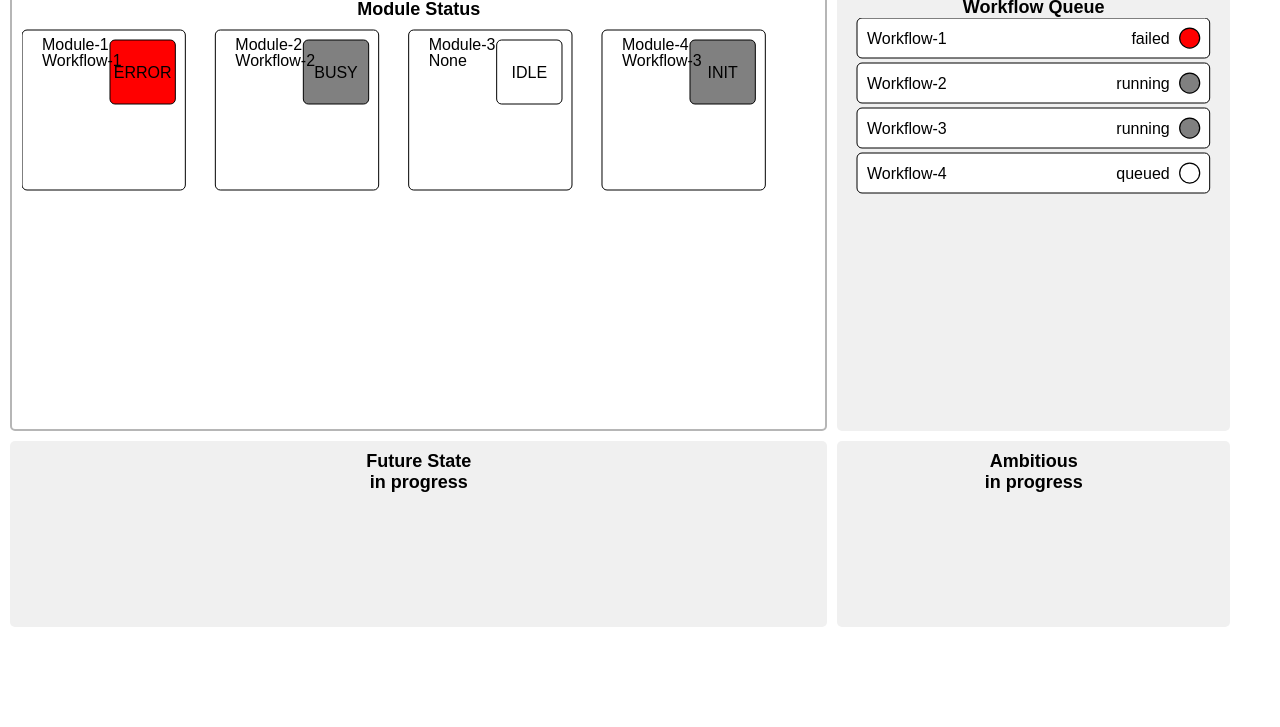
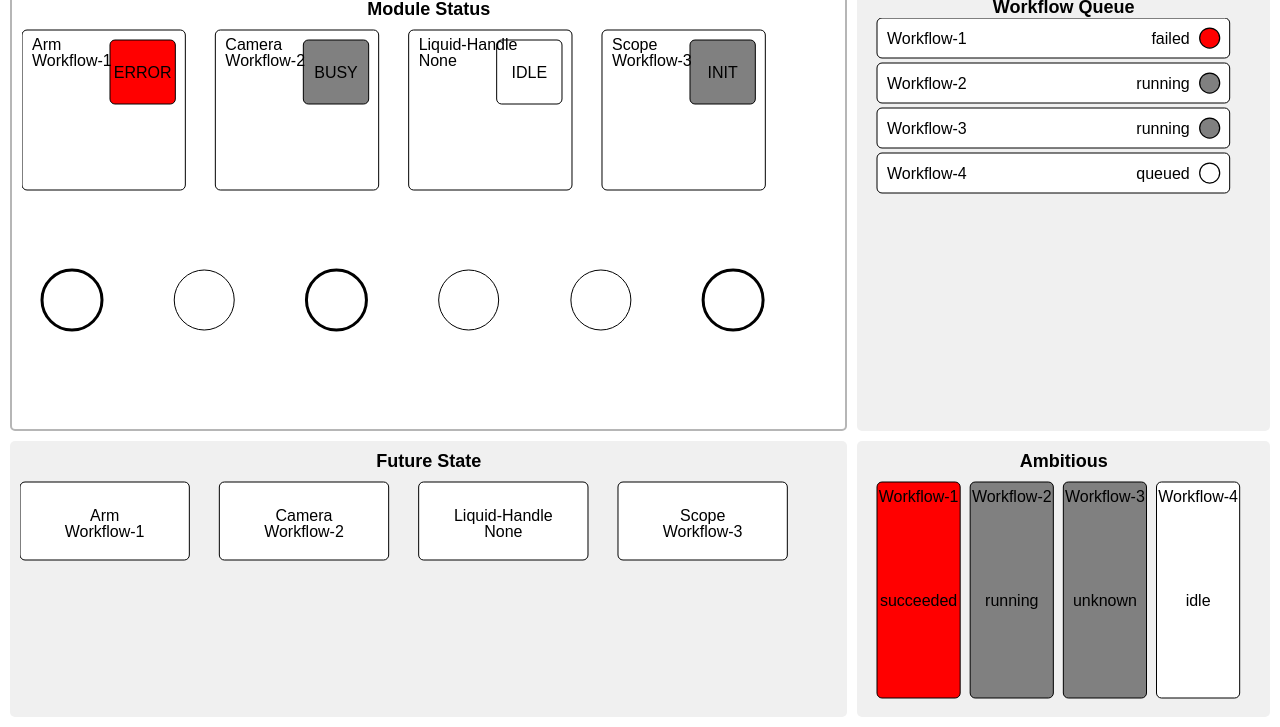
Before and after one commit to Dheerajkumarbuchala/cs529FinalProject, a website: page public/index.html in a window 1280 px wide. Shown: the part 73-800 px from the top of the page. Drawn offline with nearby package versions, Linux system fonts and the light colour scheme.

Commit message:
cleaning code

```diff
--- a/public/index.html
+++ b/public/index.html
@@ -34,14 +34,12 @@
         <!-- Box 3: Future State -->
         <div class="box" id="future-state">
             <h2 class="box-header">Future State</h2>
-            <h2 class="box-header">in progress</h2>
             <!-- Content for Future State box goes here -->
         </div>
 
         <!-- Box 4: Ambitious -->
         <div class="box" id="ambitious">
             <h2 class="box-header">Ambitious</h2>
-            <h2 class="box-header">in progress</h2>
             <!-- Content for Ambitious box goes here -->
         </div>
     </div>
--- a/public/scripts/app.js
+++ b/public/scripts/app.js
@@ -9,7 +9,7 @@ fetch("/public/data/data.json").then((response) => {
 })
 
 function fetchingData(data){
-    console.log(data);
+    //console.log(data);
 }
 
 // List of all possible statuses for data items
@@ -24,16 +24,17 @@ const allStatus = ["INIT", "new",             // New Item  => Show Gray on Modul
                    "ERROR", "failed",         // Error     => Red
                    "UNKNOWN", "unknown"];     // Unknown   => Blue
 
+// Style variables
 const padding = 10;
+const cornerRadius = 5;
 
+// D3 functional variables
 let clicked = false;
 let links = [];
 
 document.addEventListener("DOMContentLoaded", function () {
-    // Get a reference to the workflow list container
-    const workflowList = document.getElementById("workflow-list");
 
-    // Load workcell state JSON from file
+    // Load workcell state JSON from file (TO DO)
 
     // Simulate loading workflows from a JSON file (replace with actual data loading)
     const workflowsData = [
@@ -46,21 +47,21 @@ document.addEventListener("DOMContentLoaded", function () {
 
     // Simulate loading modules from file
     const modulesData = [
-        { name: "Module-1", status: "ERROR", workflowRunID: "Workflow-1", locations: ["Location-1", "Location-2"] },
-        { name: "Module-2", status: "BUSY", workflowRunID: "Workflow-2", locations: ["Location-2", "Location-3", "Location-4"] },
-        { name: "Module-3", status: "IDLE", workflowRunID: "None", locations: ["Location-4", "Location-5"] },
-        { name: "Module-4", status: "INIT", workflowRunID: "Workflow-3", locations: ["Location-6"] },
+        { name: "Arm", status: "ERROR", workflowRunID: "Workflow-1", locations: ["Location-1", "Location-2"] },
+        { name: "Camera", status: "BUSY", workflowRunID: "Workflow-2", locations: ["Location-2", "Location-3", "Location-4"] },
+        { name: "Liquid-Handle", status: "IDLE", workflowRunID: "None", locations: ["Location-4", "Location-5"] },
+        { name: "Scope", status: "INIT", workflowRunID: "Workflow-3", locations: ["Location-6"] },
         // Add more module data as needed
     ];
 
     // Simulate loading locations from file
     const locationsData = [
-        { name: "Location-1", workflowRunID: "Workflow-1", modules: ["Module-1"] },
-        { name: "Location-2", workflowRunID: null, modules: ["Module-1", "Module-2"] },
-        { name: "Location-3", workflowRunID: "Workflow-2", modules: ["Module-2"] },
-        { name: "Location-4", workflowRunID: null, modules: ["Module-2", "Module-3"] },
-        { name: "Location-5", workflowRunID: null, modules: ["Module-3"] },
-        { name: "Location-6", workflowRunID: "Workflow-3", modules: ["Module-4"] },
+        { name: "Location-1", workflowRunID: "Workflow-1", modules: ["Arm"] },
+        { name: "Location-2", workflowRunID: null, modules: ["Arm", "Camera"] },
+        { name: "Location-3", workflowRunID: "Workflow-2", modules: ["Camera"] },
+        { name: "Location-4", workflowRunID: null, modules: ["Camera", "Liquid-Handle"] },
+        { name: "Location-5", workflowRunID: null, modules: ["Liquid-Handle"] },
+        { name: "Location-6", workflowRunID: "Workflow-3", modules: ["Scope"] },
     ];
 
     //Create color scale
@@ -69,34 +70,6 @@ document.addEventListener("DOMContentLoaded", function () {
 
     const statusLineColor = d3.scaleOrdinal().domain(allStatus)
         .range(["black", "black", "black", "black", "black", "black", "black", "silver", "silver", "black", "black", "black", "black"])
-
-    /*
-    // Function to create a workflow item
-    function createWorkflowItem(workflowData) {
-        const workflowItem = document.createElement("div");
-        workflowItem.className = "workflow";
-        workflowItem.innerText = workflowData.name;
-
-        const dropdown = document.createElement("div");
-        dropdown.className = "workflow-dropdown";
-        workflowData.protocols.forEach((protocol) => {
-            const protocolItem = document.createElement("li");
-            protocolItem.innerText = protocol;
-            dropdown.appendChild(protocolItem);
-        });
-
-        workflowItem.appendChild(dropdown);
-
-        workflowItem.addEventListener("click", function () {
-            if (dropdown.style.display === "block") {
-                dropdown.style.display = "none";
-            } else {
-                dropdown.style.display = "block";
-            }
-        });
-
-        return workflowItem;
-    }*/
 
     //** Panel Plots helper functions **//
     function enumerateItem(data)
@@ -129,6 +102,20 @@ document.addEventListener("DOMContentLoaded", function () {
         return svg;
     }
 
+    // Calculates the height and width of svg
+    function calculateHeightWidthSVG(svg)
+    {
+        var width = svg.style("width").replace("px", "");
+        var height = svg.style("height").replace("px", "");
+
+        return [height,width];
+    }
+
+    function translateStr(x, y)
+    {
+        return "translate(" + x + "," + y + ")";
+    }
+
     //** Functions to initialize panels **//
     function createModuleStatus(panelName) {
         // Get number of data items to draw
@@ -138,13 +125,12 @@ document.addEventListener("DOMContentLoaded", function () {
         var svg = initSVG(panelName);
 
         // Get bounds for SVG canvas and data item elements
-        var width = svg.style("width").replace("px", "");
-        var height = svg.style("height").replace("px", "");
+        var [height, width] = calculateHeightWidthSVG(svg);
 
-        var boxWidth = width/itemNum - (padding/2);
-        var boxHeight = height/2 - (padding/2);
-
+        // Sizes for SVG objects
+        var [boxWidth, boxHeight] = [width/itemNum - (padding/2), height/2 - (padding/2)];
         var [moduleWidth, moduleHeight] = [(boxWidth - (padding * 3)), (boxHeight) - padding];
+        var [statWidth, statHeight] = [moduleWidth/2.5, moduleHeight/2.5];
 
         // Create module block for each module
         svg.selectAll("g")
@@ -152,15 +138,15 @@ document.addEventListener("DOMContentLoaded", function () {
             .enter().append("g")
             .attr("id", function(d) { return d.name})
             .attr("transform", function(d, i) {
-                    return "translate(" + (boxWidth * i) + "," + padding + ")"});
+                    return translateStr(boxWidth * i , padding)});
 
-        // Add rectangles colored by status
+        // Add rectangles to show module container
         svg.selectAll("g")
             .append("rect")
             .attr('width', moduleWidth)
             .attr('height', moduleHeight)
-            .attr("rx", 5)
-            .attr("ry", 5)
+            .attr("rx", cornerRadius)
+            .attr("ry", cornerRadius)
             .attr('stroke', 'black')
             .attr('stroke-width', 1)
             .attr("fill", "white")
@@ -175,17 +161,15 @@ document.addEventListener("DOMContentLoaded", function () {
                     .attr("stroke-width", 1);
             });
 
-        var statWidth = moduleWidth/2.5;
-        var statHeight = moduleHeight/2.5;
-
+        // Add rectangle to show status
         svg.selectAll("g")
             .append("rect")
             .attr('width', statWidth)
             .attr('height', statHeight)
-            .attr("rx", 5)
-            .attr("ry", 5)
+            .attr("rx", cornerRadius)
+            .attr("ry", cornerRadius)
             .attr("transform", function(d) {
-                return "translate(" + ((moduleWidth - statWidth) - padding)  + "," + padding + ")"
+                return translateStr((moduleWidth - statWidth) - padding, padding)
             })
             .attr('stroke', 'black')
             .attr('stroke-width', 1)
@@ -205,7 +189,7 @@ document.addEventListener("DOMContentLoaded", function () {
         // Add text - Module Name
         svg.selectAll("g")
             .append("text")
-            .attr("x", padding * 2)
+            .attr("x", padding)
             .attr("y", padding * 2)
             .attr("text-anchor", "start")
             .attr("dy", "0em")
@@ -221,7 +205,7 @@ document.addEventListener("DOMContentLoaded", function () {
         // Add text - WorkflowRunID
         svg.selectAll("g")
             .append("text")
-            .attr("x", padding * 2)
+            .attr("x", padding)
             .attr("y", padding * 2)
             .attr("text-anchor", "start")
             .attr("dy", "1em")
@@ -252,7 +236,6 @@ document.addEventListener("DOMContentLoaded", function () {
 
 
         // Draw locations
-        /*
         var locItemNum = enumerateItem(locationsData); //using dummy data for testing
         var locBoxWidth = width/locItemNum;
 
@@ -272,7 +255,7 @@ document.addEventListener("DOMContentLoaded", function () {
         locs = svg.selectAll(".location");
 
         locs.attr("transform", function(d,i) {
-            return "translate(" + ((locBoxWidth*i) + (padding*2) + locRadius) + "," + (height/1.25) + ")";
+            return translateStr((locBoxWidth*i) + (padding*2) + locRadius, height/1.25 );
         });
 
         locs.attr("stroke", "black")
@@ -286,7 +269,6 @@ document.addEventListener("DOMContentLoaded", function () {
                     return 3;
                 }
             });
-        */
 
     }
 
@@ -303,8 +285,9 @@ document.addEventListener("DOMContentLoaded", function () {
         var width = svg.style("width").replace("px", "");
         var height = svg.style("height").replace("px", "");
 
-        var boxHeight = 40;
-        var boxWidth = width - padding;
+        var [height, width] = calculateHeightWidthSVG(svg);
+
+        var [boxHeight, boxWidth] = [40, width - padding];
 
         // Create status block for each workflowRunID
         svg.selectAll("g")
@@ -312,13 +295,13 @@ document.addEventListener("DOMContentLoaded", function () {
             .enter().append("g")
             .attr("class", function(d, i) { return "workflowBox-" + i})
             .attr("transform", function(d, i) {
-                    return "translate(" + padding + "," + ((boxHeight + (padding/2)) * i) + ")"});
+                    return translateStr(padding, (boxHeight + (padding/2)) * i) });
 
-        // Add rectangles colored by status
+        // Add rectangles for workflowRun item
         svg.selectAll("g")
             .append("rect")
-            .attr("rx", 5)
-            .attr("ry", 5)
+            .attr("rx", cornerRadius)
+            .attr("ry", cornerRadius)
             .attr('width', width - (padding + 10))
             .attr('height', boxHeight)
             .attr('stroke', 'black')
@@ -346,6 +329,7 @@ document.addEventListener("DOMContentLoaded", function () {
                     .duration('50')
                     .attr("height", fullHeight);
 
+                    // Move workflowRun items below the expanded workflow
                     for(var i = clickedItemID; i <= itemNum; i++)
                     {
                         //console.log("affect box .workflowBox-" + i );
@@ -355,6 +339,7 @@ document.addEventListener("DOMContentLoaded", function () {
                             return "translate(" + padding + "," + (((boxHeight + (padding/2)) * i) + (fullHeight-boxHeight)) + ")"});
                     }
 
+                    // Show protocols within Workflow
                     for(var i = 0; i < enumerateItem(protocols); i++)
                     {
                         d3.select(".workflowBox-" + (clickedItemID-1))
@@ -362,21 +347,22 @@ document.addEventListener("DOMContentLoaded", function () {
                             .attr("class", "protocol-box")
                     }
 
+                    // Add rectangle to show protocol, color by status
                     d3.selectAll(".protocol-box")
                         .attr("transform", function(d, i) {
-                            return "translate(" + (boxWidth/4) + "," + (boxHeight + ((protocolBoxHeight + (padding/2)) * i)) + ")"})
+                            return translateStr(boxWidth/4, boxHeight + ((protocolBoxHeight + (padding/2)) * i))})
                         .append("rect")
                         .attr("height", protocolBoxHeight)
                         .attr("width", boxWidth/2)
-                        .attr("rx", "5px")
-                        .attr("ry", "5px")
+                        .attr("rx", cornerRadius)
+                        .attr("ry", cornerRadius)
                         .attr("stroke", function(d,i){
                             return statusLineColor(protocols[i])
                         })
                         .attr('fill', function(d, i) {
                             return statusColor(protocols[i])});
 
-                    // Add text - WorkflowRunID
+                    // Add text - step number and status
                     d3.selectAll(".protocol-box")
                         .append("text")
                         .attr("x", boxWidth/4)
@@ -386,24 +372,26 @@ document.addEventListener("DOMContentLoaded", function () {
                         .attr("fill", function(d,i){
                             return statusLineColor(protocols[i])
                         })
-                        .text(function(d, i) { return protocols[i]; })
+                        .text(function(d, i) { return "Step " + i + ": " + protocols[i]; })
 
 
 
                 }
                 if(!clicked)
                 {
+                    // Collapse workflowRun item
                     d3.select(this).transition()
                     .duration('50')
                     .attr("height", boxHeight);
 
                     for(var i = clickedItemID; i <= itemNum; i++)
                     {
-                        //console.log("affect box .workflowBox-" + i );
+                        // Move succeeding workflowRun items back to original location
                         d3.select(".workflowBox-" + i).transition()
                         .duration("50")
                         .attr("transform", function(d, j) {
-                            return "translate(" + padding + "," + (((boxHeight + (padding/2)) * i)) + ")"});
+                            return translateStr(padding, ((boxHeight + (padding/2)) * i))
+                        });
                     }
 
                     d3.selectAll(".protocol-box").remove();
@@ -488,11 +476,9 @@ document.addEventListener("DOMContentLoaded", function () {
         var svg = initSVG(panelName);
 
         // Get bounds for SVG canvas and data item elements
-        var width = svg.style("width").replace("px", "");
-        var height = svg.style("height").replace("px", "");
+        var [height, width] = calculateHeightWidthSVG(svg);
 
-        var boxWidth = width/itemNum - (padding/2);
-        var boxHeight = height/2 - (padding/2);
+        var [boxHeight, boxWidth] = [height/2 - (padding/2), width/itemNum - (padding/2)];
 
         var [moduleWidth, moduleHeight] = [(boxWidth - (padding * 3)), (boxHeight) - padding];
 
@@ -503,15 +489,15 @@ document.addEventListener("DOMContentLoaded", function () {
            .enter().append("g")
            .attr("call", function(d) {return d.name})
            .attr("transform", function(d, i) {
-                   return "translate(" + (boxWidth * i) + "," + padding + ")"});
+                   return translateStr(boxWidth * i, padding)});
 
-        // Add rectangles colored by status
+        // Add rectangles for module container
         svg.selectAll("g")
            .append("rect")
            .attr('width', moduleWidth)
            .attr('height', moduleHeight)
-           .attr("rx", 5)
-           .attr("ry", 5)
+           .attr("rx", cornerRadius)
+           .attr("ry", cornerRadius)
            .attr('stroke', 'black')
            .attr('stroke-width', 1)
            .attr("fill", "white")
@@ -569,12 +555,9 @@ document.addEventListener("DOMContentLoaded", function () {
         var svg = initSVG(panelName);
 
         // Get bounds for SVG elements and data item elements
-        var width = svg.style("width").replace("px", "");
-        var height = svg.style("height").replace("px", "");
+        var [height, width] = calculateHeightWidthSVG(svg);
 
-        var boxWidth = width/itemNum - (padding/2);
-        var boxHeight = height - (padding/2);
-
+        var [boxHeight, boxWidth] = [height - (padding/2), width/itemNum - (padding/2)];
         var [blockWidth, blockHeight] = [(boxWidth - padding), (boxHeight) - padding];
 
 
@@ -583,15 +566,15 @@ document.addEventListener("DOMContentLoaded", function () {
             .data(workflowsData)
             .enter().append("g")
             .attr("transform", function(d, i) {
-                    return "translate(" + (padding + (boxWidth * i)) + "," + padding + ")"});
+                    return translateStr(padding + (boxWidth * i), padding)});
 
         // Add rectangles colored by status
         svg.selectAll("g")
             .append("rect")
             .attr('width', blockWidth)
             .attr('height', blockHeight)
-            .attr("rx", 5)
-            .attr("ry", 5)
+            .attr("rx", cornerRadius)
+            .attr("ry", cornerRadius)
             .attr('stroke', 'black')
             .attr('stroke-width', 1)
             .attr("fill", function(d) {return statusColor(d.status)})
@@ -642,16 +625,9 @@ document.addEventListener("DOMContentLoaded", function () {
                     .duration('50'); });
     }
 
-    /*
-    // Generate and append workflow items to the workflow list container
-    workflowsData.forEach((workflowData) => {
-        const workflowItem = createWorkflowItem(workflowData);
-        workflowList.appendChild(workflowItem);
-    });*/
-
     //** Create plots **//
     createModuleStatus("module-status");
     createWorkflowQueue("workflow-queue");
-    //createFutureState("future-state");
-    //createAmbitious("ambitious");
+    createFutureState("future-state");
+    createAmbitious("ambitious");
 });
--- a/public/styles/test.css
+++ b/public/styles/test.css
@@ -8,7 +8,6 @@ body {
 /* Header styles */
 header {
     grid-area: header;
-    padding: 0px;
     display: inline-block;
     vertical-align: bottom;
 }
```
